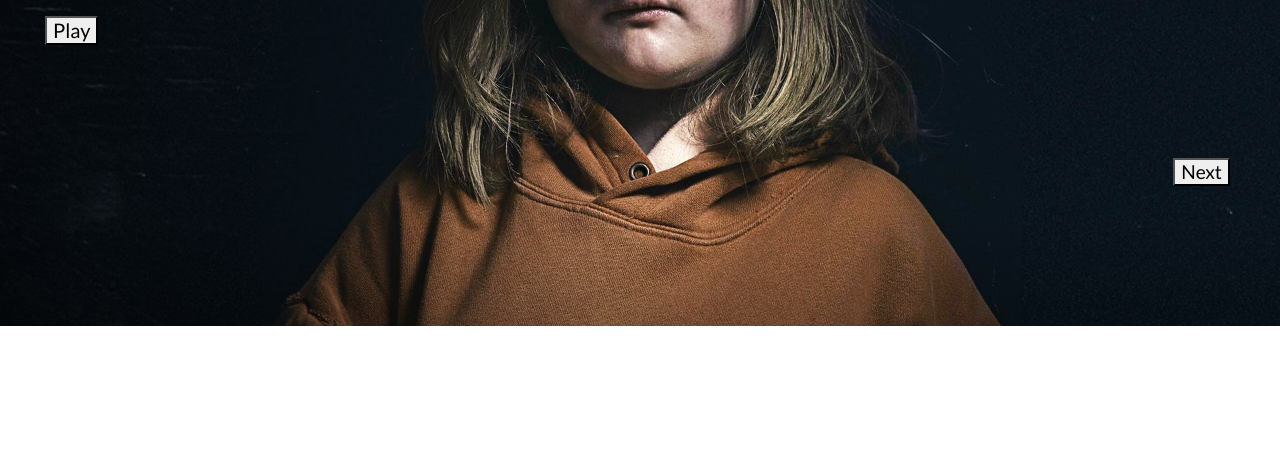
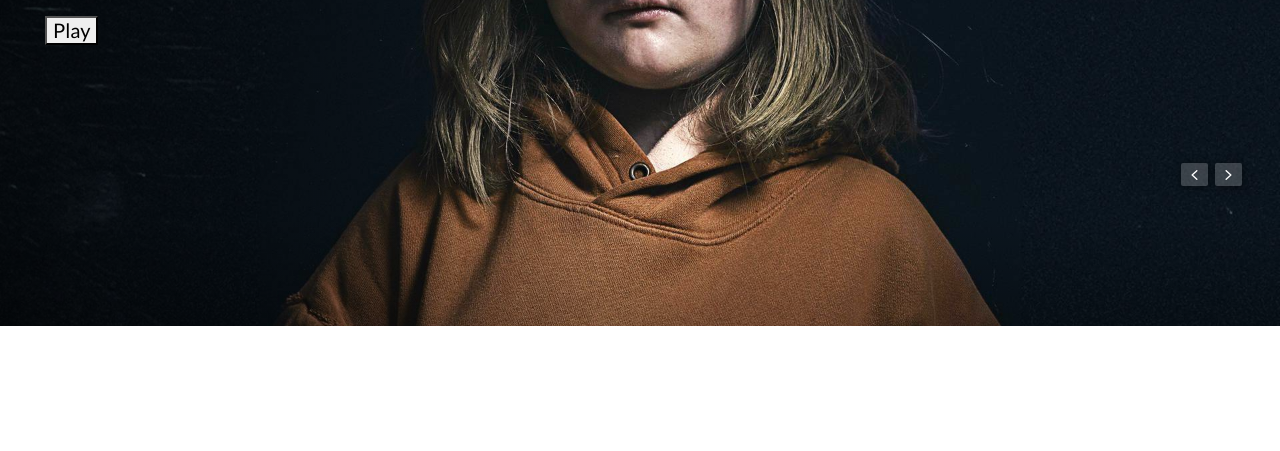
Before and after one commit to fabiofeio15/web-design-hbo-go, a plain HTML site: page public/index.html in a window 1280 px wide. Shown: the part 346-797 px from the top of the page. Drawn offline with nearby package versions, Linux system fonts and the light colour scheme.

Commit message:
customize slide arrows and css

```diff
--- a/public/index.html
+++ b/public/index.html
@@ -97,6 +97,21 @@
           <div class="heroCarousel">
             <div class="slick-slider slick-initialized">
               <div class="slick-list">
+                <div class="btnContainer row margin-0 align-items-center justify-content-between">
+                  <button class="slick-prev">
+                      <svg xmlns="http://www.w3.org/2000/svg" width="10" height="15" viewBox="0 0 9 15">
+                        <path fill="none" fill-rule="evenodd" stroke="#FFF" stroke-linecap="round"
+                        stroke-linejoin="round" stroke-width="2" d="M8 14L1 7.5 8 1"></path>
+                      </svg>
+                  </button>
+                  <button class="slick-next">
+                      <svg xmlns="http://www.w3.org/2000/svg" width="10" height="15" viewBox="0 0 9 15">
+                        <path fill="none" fill-rule="evenodd" stroke="#FFF" stroke-linecap="round"
+                        stroke-linejoin="round" stroke-width="2" d="M1 14l7-6.5L1 1">
+                        </path>
+                      </svg>
+                  </button>
+                </div>
                 <div class="slider single-item">
                   <div
                     class="carouselImage img-fluid slick-track"
@@ -181,6 +196,7 @@
               </div>
             </div>
           </div>
+
         </div>
         <div class="contentWrapper">
           <div class="carouselWrapper">
@@ -270,8 +286,16 @@
       $(".single-item").slick({
         autoplay: true,
         autoplaySpeed: 2000,
-        fade: true
+        fade: true,
+        arrows: false
       });
+      $('.slick-prev').click(function(){
+        $('.slider').slick('slickPrev');
+      })
+
+      $('.slick-next').click(function(){
+        $('.slider').slick('slickNext');
+      })
     </script>
   </body>
 </html>
--- a/src/styles/app.css
+++ b/src/styles/app.css
@@ -5,7 +5,6 @@
 body {
   font-family: "Lato", sans-serif;
 }
-
 /* Small screens (default) */
 html {
   font-size: 100%;
@@ -42,15 +41,39 @@ html {
   background-repeat: no-repeat; /* Do not repeat the image */
   background-size: cover; /* Resize the background image to cover the entire container */
 }
-
+.btnContainer button svg {
+  width: 10px;
+  height: 10px;
+}
 .slick-next,
 .slick-prev {
   bottom: 140px;
-  right: 50px;
   width: auto;
   display: flex;
   position: absolute;
   align-items: flex-end;
+  z-index: 1;
+  width: 27px;
+  height: 23px;
+  padding: 6px 9px;
+  background: hsla(0, 0%, 100%, 0.2);
+  box-shadow: 1px 1px 8px 0 rgba(0, 0, 0, 0.5);
+  border-radius: 2px;
+  cursor: pointer;
+  box-sizing: border-box;
+  border: 0;
+}
+.slick-next:hover,
+.slick-prev:hover {
+  background: hsla(0, 0%, 100%, 0.5);
+}
+
+.slick-next {
+  right: 38px;
+}
+
+.slick-prev {
+  right: 72px;
 }
 
 .heroCarousel .carouselImage .mask {
```
